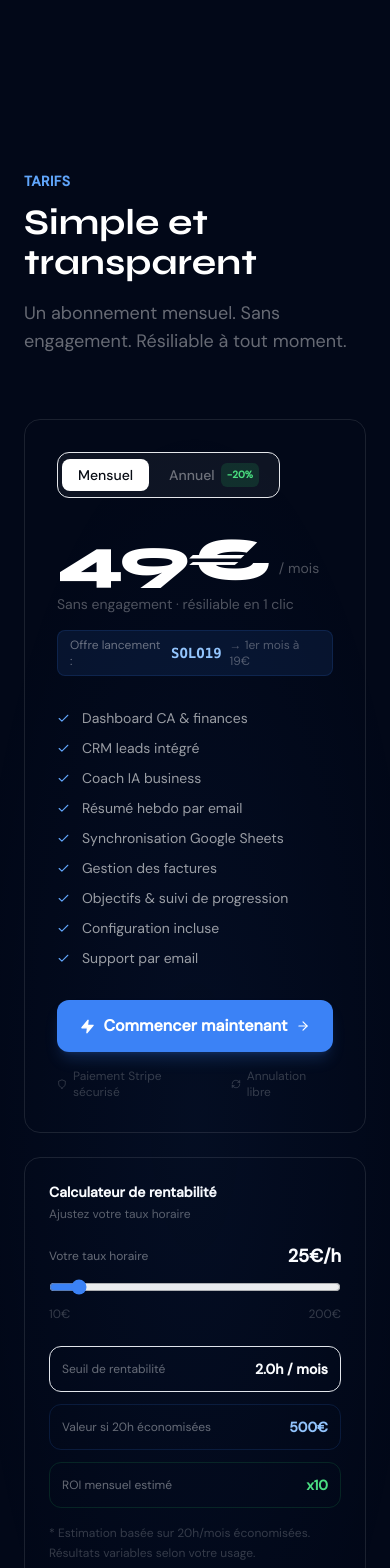
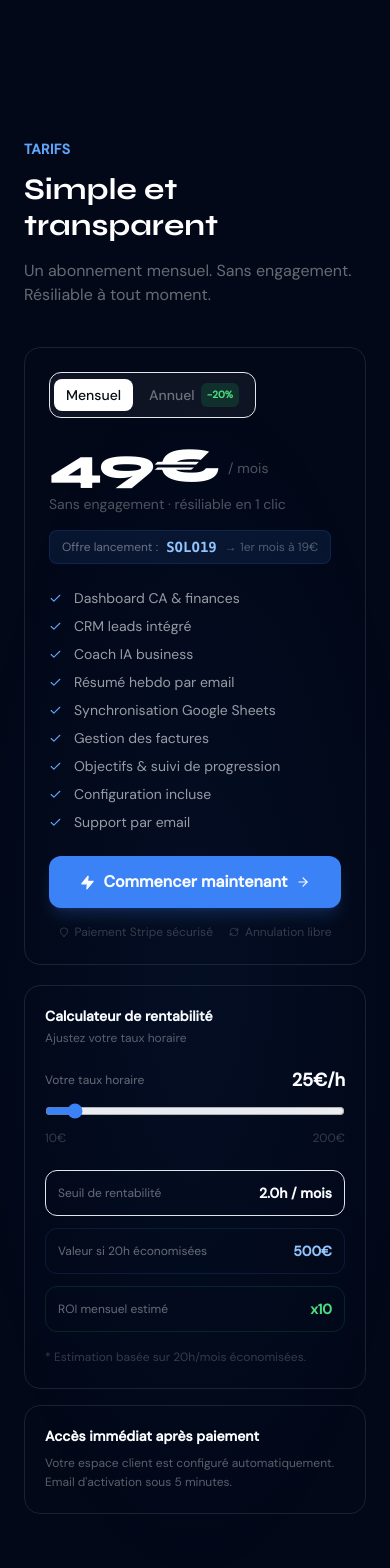
Before and after one commit to killyanhoulettevcel/vcel-site, a Next.js app: page / in a window 390 px wide. Shown: the part 3380-4948 px from the top of the page. Built offline with nearby package versions, Linux system fonts and the light colour scheme.

Commit message:
Update Pricing.tsx

```diff
--- a/src/components/Pricing.tsx
+++ b/src/components/Pricing.tsx
@@ -18,21 +18,19 @@ const features = [
 ]
 
 export default function Pricing() {
-  const [loading, setLoading]   = useState(false)
-  const [annual, setAnnual]     = useState(false)
-  const [error, setError]       = useState('')
+  const [loading,     setLoading]     = useState(false)
+  const [annual,      setAnnual]      = useState(false)
+  const [error,       setError]       = useState('')
   const [tauxHoraire, setTauxHoraire] = useState(25)
 
   const prixMensuel = annual ? 39 : 49
   const priceId     = annual ? PRICE_ANNUAL : PRICE_MONTHLY
 
-  // Calcul ROI honnête : combien d'heures faut-il économiser pour rentabiliser ?
   const heuresBreakeven = (prixMensuel / tauxHoraire).toFixed(1)
   const valeur20h       = Math.round(tauxHoraire * 20)
 
   const handleCheckout = async () => {
-    setLoading(true)
-    setError('')
+    setLoading(true); setError('')
     try {
       const res  = await fetch('/api/stripe/checkout', {
         method: 'POST',
@@ -49,35 +47,29 @@ export default function Pricing() {
   }
 
   return (
-    <section id="tarifs" className="relative py-28 px-6">
+    <section id="tarifs" className="relative py-20 md:py-28 px-6">
       <div className="absolute inset-0 bg-[radial-gradient(ellipse_60%_40%_at_50%_60%,rgba(59,130,246,0.05),transparent)]" />
 
       <div className="max-w-5xl mx-auto">
-
-        <div className="mb-16">
+        <div className="mb-10 md:mb-16">
           <p className="text-blue-400 text-sm font-semibold mb-3 tracking-wide uppercase">Tarifs</p>
-          <h2 className="font-display text-4xl md:text-5xl font-bold text-white mb-4">
-            Simple et transparent
-          </h2>
-          <p className="text-white/40 text-lg">Un abonnement mensuel. Sans engagement. Résiliable à tout moment.</p>
+          <h2 className="font-display text-3xl md:text-5xl font-bold text-white mb-4">Simple et transparent</h2>
+          <p className="text-white/40 text-base md:text-lg">Un abonnement mensuel. Sans engagement. Résiliable à tout moment.</p>
         </div>
 
-        <div className="grid lg:grid-cols-5 gap-6">
+        <div className="grid lg:grid-cols-5 gap-5 md:gap-6">
 
-          {/* Carte offre — 3 colonnes */}
-          <div className="lg:col-span-3 bg-white/3 border border-white/10 rounded-2xl p-8 relative">
-
+          {/* Carte offre */}
+          <div className="lg:col-span-3 bg-white/3 border border-white/10 rounded-2xl p-6 md:p-8">
             {/* Toggle */}
-            <div className="flex items-center gap-3 mb-8">
+            <div className="flex items-center gap-3 mb-6 md:mb-8">
               <div className="flex items-center p-1 bg-white/5 border border-white/8 rounded-xl gap-1">
                 <button onClick={() => setAnnual(false)}
-                  className={`px-4 py-1.5 rounded-lg text-sm font-medium transition-all ${
-                    !annual ? 'bg-white text-[#080c14]' : 'text-white/40 hover:text-white/70'
-                  }`}>Mensuel</button>
+                  className={`px-3 md:px-4 py-1.5 rounded-lg text-sm font-medium transition-all ${!annual ? 'bg-white text-[#080c14]' : 'text-white/40 hover:text-white/70'}`}>
+                  Mensuel
+                </button>
                 <button onClick={() => setAnnual(true)}
-                  className={`px-4 py-1.5 rounded-lg text-sm font-medium transition-all flex items-center gap-1.5 ${
-                    annual ? 'bg-white text-[#080c14]' : 'text-white/40 hover:text-white/70'
-                  }`}>
+                  className={`px-3 md:px-4 py-1.5 rounded-lg text-sm font-medium transition-all flex items-center gap-1.5 ${annual ? 'bg-white text-[#080c14]' : 'text-white/40 hover:text-white/70'}`}>
                   Annuel
                   <span className={`text-[10px] font-bold px-1.5 py-0.5 rounded-md ${annual ? 'bg-green-500/20 text-green-600' : 'bg-green-500/15 text-green-400'}`}>−20%</span>
                 </button>
@@ -85,9 +77,9 @@ export default function Pricing() {
             </div>
 
             {/* Prix */}
-            <div className="mb-8">
+            <div className="mb-6 md:mb-8">
               <div className="flex items-end gap-2 mb-1">
-                <span className="font-display text-6xl font-extrabold text-white tracking-tight">{prixMensuel}€</span>
+                <span className="font-display text-5xl md:text-6xl font-extrabold text-white tracking-tight">{prixMensuel}€</span>
                 <span className="text-white/30 text-sm mb-3">/ mois</span>
               </div>
               {annual
@@ -102,77 +94,50 @@ export default function Pricing() {
             </div>
 
             {/* Features */}
-            <div className="grid grid-cols-1 gap-2.5 mb-8">
+            <div className="grid grid-cols-1 sm:grid-cols-2 lg:grid-cols-1 gap-2 md:gap-2.5 mb-6 md:mb-8">
               {features.map(f => (
                 <div key={f} className="flex items-center gap-3 text-sm text-white/60">
-                  <Check size={13} className="text-blue-400 shrink-0" />
-                  {f}
+                  <Check size={13} className="text-blue-400 shrink-0" /> {f}
                 </div>
               ))}
             </div>
 
-            {/* Erreur */}
             {error && (
               <div className="mb-4 px-4 py-3 rounded-xl bg-red-500/10 border border-red-500/20">
                 <p className="text-red-400 text-sm">{error}</p>
               </div>
             )}
 
-            {/* CTA */}
             <button onClick={handleCheckout} disabled={loading}
               className="w-full flex items-center justify-center gap-2 bg-blue-500 hover:bg-blue-400 disabled:opacity-50 disabled:cursor-not-allowed text-white font-semibold py-3.5 rounded-xl transition-all shadow-lg shadow-blue-500/20 group">
               {loading ? (
-                <>
-                  <svg className="animate-spin w-4 h-4" viewBox="0 0 24 24" fill="none">
-                    <circle className="opacity-25" cx="12" cy="12" r="10" stroke="currentColor" strokeWidth="4"/>
-                    <path className="opacity-75" fill="currentColor" d="M4 12a8 8 0 018-8V0C5.373 0 0 5.373 0 12h4z"/>
-                  </svg>
-                  Redirection Stripe...
-                </>
+                <><svg className="animate-spin w-4 h-4" viewBox="0 0 24 24" fill="none"><circle className="opacity-25" cx="12" cy="12" r="10" stroke="currentColor" strokeWidth="4"/><path className="opacity-75" fill="currentColor" d="M4 12a8 8 0 018-8V0C5.373 0 0 5.373 0 12h4z"/></svg>Redirection Stripe...</>
               ) : (
-                <>
-                  <Zap size={15} fill="white" />
-                  Commencer maintenant
-                  <ArrowRight size={14} className="group-hover:translate-x-0.5 transition-transform" />
-                </>
+                <><Zap size={15} fill="white" />Commencer maintenant<ArrowRight size={14} className="group-hover:translate-x-0.5 transition-transform" /></>
               )}
             </button>
 
-            <div className="flex items-center justify-center gap-5 mt-4 text-white/20 text-xs">
+            <div className="flex items-center justify-center gap-4 md:gap-5 mt-4 text-white/20 text-xs flex-wrap">
               <span className="flex items-center gap-1.5"><Shield size={10} /> Paiement Stripe sécurisé</span>
               <span className="flex items-center gap-1.5"><RefreshCw size={10} /> Annulation libre</span>
             </div>
           </div>
 
-          {/* Calculateur ROI — 2 colonnes */}
+          {/* ROI + Garantie */}
           <div className="lg:col-span-2 flex flex-col gap-4">
-
-            {/* Calculateur */}
-            <div className="bg-white/3 border border-white/10 rounded-2xl p-6 flex-1">
+            <div className="bg-white/3 border border-white/10 rounded-2xl p-5 md:p-6 flex-1">
               <p className="text-white text-sm font-semibold mb-1">Calculateur de rentabilité</p>
               <p className="text-white/35 text-xs mb-5">Ajustez votre taux horaire</p>
-
-              {/* Slider */}
               <div className="mb-6">
                 <div className="flex items-center justify-between mb-2">
                   <span className="text-white/40 text-xs">Votre taux horaire</span>
                   <span className="text-white font-bold text-lg">{tauxHoraire}€/h</span>
                 </div>
-                <input
-                  type="range"
-                  min={10} max={200} step={5}
-                  value={tauxHoraire}
+                <input type="range" min={10} max={200} step={5} value={tauxHoraire}
                   onChange={e => setTauxHoraire(Number(e.target.value))}
-                  onInput={e => setTauxHoraire(Number((e.target as HTMLInputElement).value))}
-                  style={{ width: '100%', cursor: 'pointer', accentColor: '#3b82f6', WebkitAppearance: 'auto' }}
-                />
-                <div className="flex justify-between text-white/20 text-xs mt-1">
-                  <span>10€</span>
-                  <span>200€</span>
-                </div>
+                  className="w-full accent-blue-500 cursor-pointer" />
+                <div className="flex justify-between text-white/20 text-xs mt-1"><span>10€</span><span>200€</span></div>
               </div>
-
-              {/* Résultats */}
               <div className="space-y-3">
                 <div className="flex items-center justify-between p-3 bg-white/3 rounded-xl border border-white/6">
                   <span className="text-white/40 text-xs">Seuil de rentabilité</span>
@@ -184,25 +149,16 @@ export default function Pricing() {
                 </div>
                 <div className="flex items-center justify-between p-3 bg-green-500/8 rounded-xl border border-green-500/15">
                   <span className="text-white/40 text-xs">ROI mensuel estimé</span>
-                  <span className="text-green-400 font-bold text-sm">
-                    x{Math.round(valeur20h / prixMensuel)}
-                  </span>
+                  <span className="text-green-400 font-bold text-sm">x{Math.round(valeur20h / prixMensuel)}</span>
                 </div>
               </div>
-
-              <p className="text-white/20 text-xs mt-4 leading-relaxed">
-                * Estimation basée sur 20h/mois économisées. Résultats variables selon votre usage.
-              </p>
+              <p className="text-white/20 text-xs mt-4 leading-relaxed">* Estimation basée sur 20h/mois économisées.</p>
             </div>
 
-            {/* Garantie */}
             <div className="bg-white/3 border border-white/10 rounded-2xl p-5">
               <p className="text-white text-sm font-semibold mb-2">Accès immédiat après paiement</p>
-              <p className="text-white/35 text-xs leading-relaxed">
-                Votre espace client est configuré automatiquement. Vous recevez un email d'activation sous 5 minutes.
-              </p>
+              <p className="text-white/35 text-xs leading-relaxed">Votre espace client est configuré automatiquement. Email d'activation sous 5 minutes.</p>
             </div>
-
           </div>
         </div>
       </div>
```
